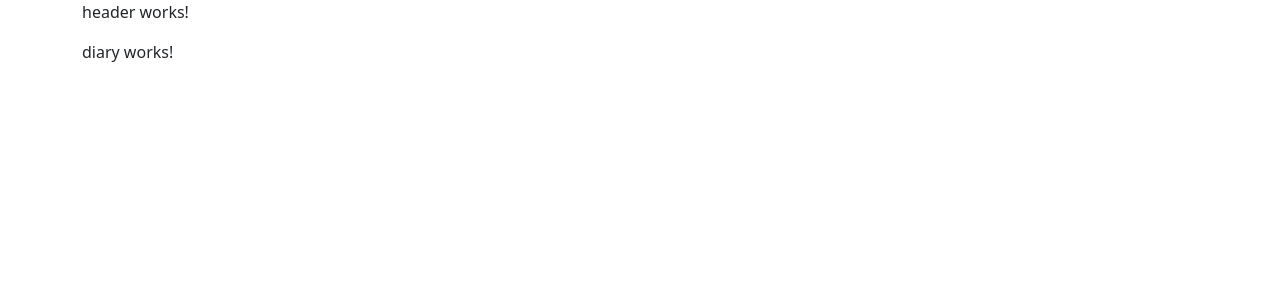
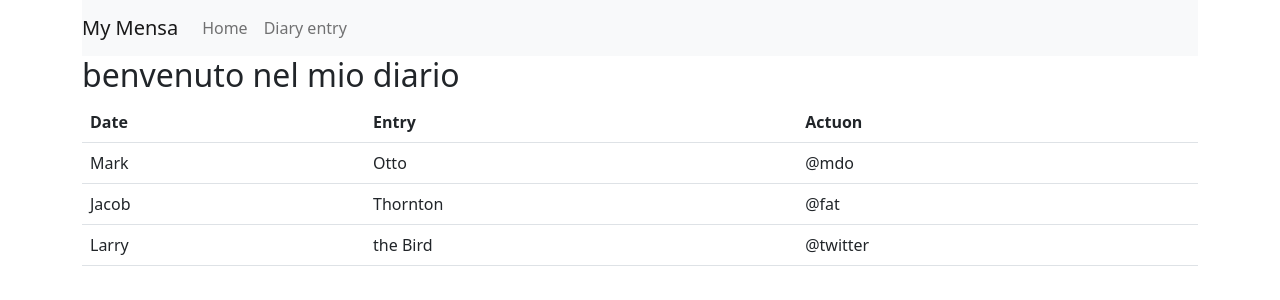
Before and after one commit to SgruntJs/mean, an Angular app: page / in a window 1280 px wide. Shown: the top 300 px of the page. Built offline with nearby package versions, Linux system fonts and the light colour scheme.

Commit message:
add custom header and table

```diff
--- a/src/app/components/diary/diary.component.html
+++ b/src/app/components/diary/diary.component.html
@@ -1 +1,30 @@
-<p>diary works!</p>
+<h2>benvenuto nel mio diario</h2>
+<table class="table">
+    <thead>
+      <tr>
+
+        <th scope="col">Date</th>
+        <th scope="col">Entry</th>
+        <th scope="col">Actuon</th>
+      </tr>
+    </thead>
+    <tbody>
+      <tr>
+
+        <td>Mark</td>
+        <td>Otto</td>
+        <td>@mdo</td>
+      </tr>
+      <tr>
+       <td>Jacob</td>
+        <td>Thornton</td>
+        <td>@fat</td>
+      </tr>
+      <tr>
+
+        <td>Larry</td>
+        <td>the Bird</td>
+        <td>@twitter</td>
+      </tr>
+    </tbody>
+  </table>
--- a/src/app/components/header/header.component.html
+++ b/src/app/components/header/header.component.html
@@ -1 +1,18 @@
-<p>header works!</p>
+<nav class="navbar navbar-expand-lg navbar-light bg-light">
+    <a class="navbar-brand" href="#">My Mensa</a>
+    <button class="navbar-toggler" type="button" data-toggle="collapse" data-target="#navbarNav" aria-controls="navbarNav" aria-expanded="false" aria-label="Toggle navigation">
+      <span class="navbar-toggler-icon"></span>
+    </button>
+    <div class="collapse navbar-collapse" id="navbarNav">
+      <ul class="navbar-nav">
+        <li class="nav-item active">
+          <a class="nav-link" href="#">Home</a>
+        </li>
+        <li class="nav-item">
+          <a class="nav-link" href="#">Diary entry</a>
+        </li>
+
+
+      </ul>
+    </div>
+  </nav>
```
